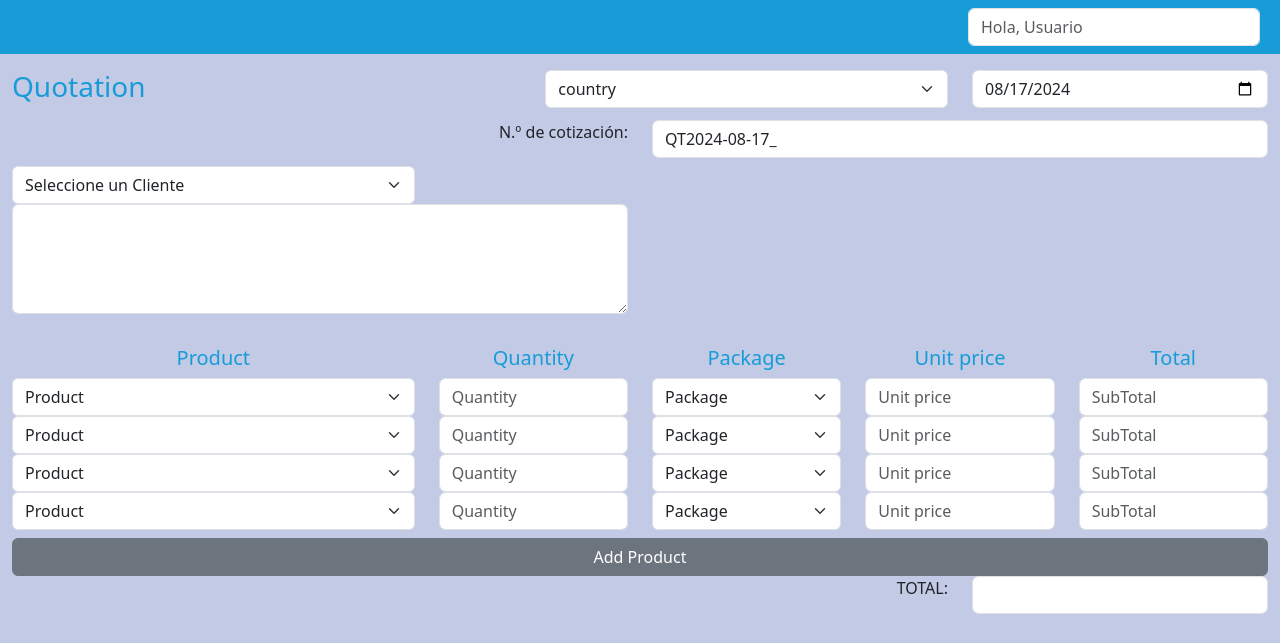
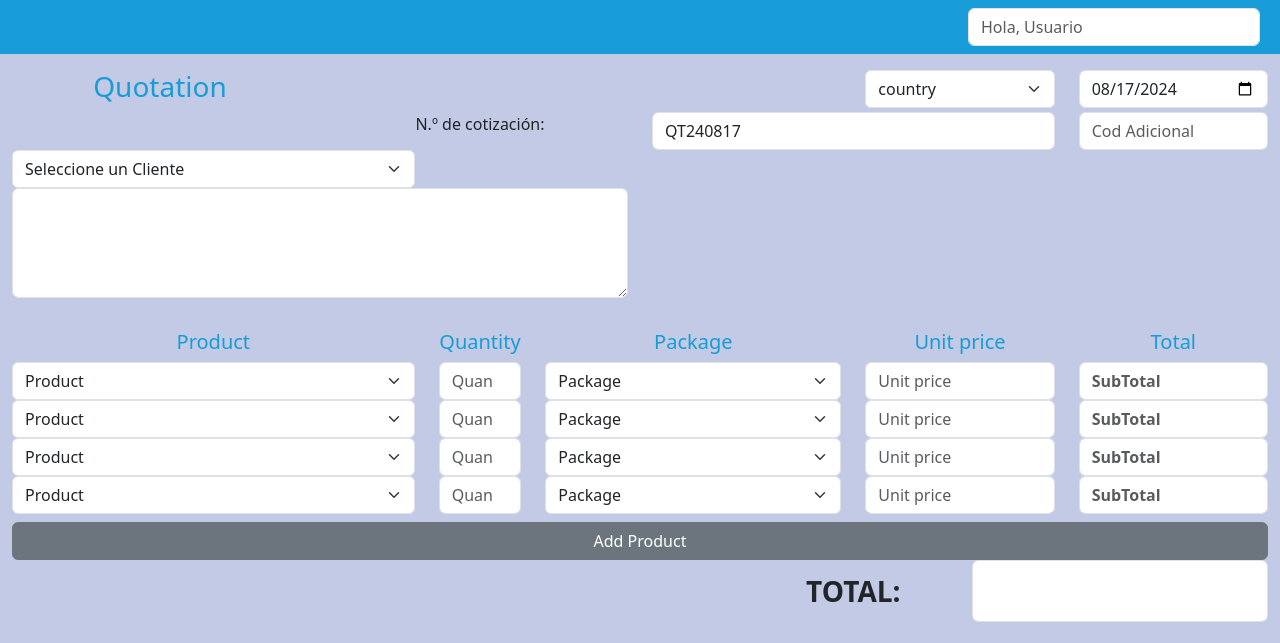
Before and after one commit to jignaciovelazquez/betaCotizador, a plain HTML site: page Index.html in a window 1280 px wide. Shown: the part 118-761 px from the top of the page. Drawn offline with nearby package versions, Linux system fonts and the light colour scheme.

Commit message:
funcionalidad de total

```diff
--- a/Index.html
+++ b/Index.html
@@ -95,15 +95,15 @@
             <div class="col-md-12 pt-3 pb-5" style="background-color: #C2CAE5;">
                 <!--<form onsubmit="alert('submit!');return false"></form>--->
                 <form id="FORMULARIO" class="row g-2 needs-validation" onsubmit="return false" novalidate>
-
+                    <section id="defineNroQuotation">
                         <div class="col-12 position-relative">
                             <div class="row">
-                            <h3 for="country" class="col-sm-3 text-start" style="color:#179cd8">Quotation</h3>
-                            <div class="col-sm-4 offset-2">
+                                <h3 for="country" class="col-sm-3 sm-text-start" style="color:#179cd8">Quotation</h3>
+                                <div class="col-sm-2 offset-sm-5">
                                     <select id="country" class="form-select" required>
                                         <option selected disabled value="">country</option>
-                                    <option value="Houston">Houston</option>
-                                    <option value="Miami">Miami</option>
+                                        <option value="Houston">USA - Houston</option>
+                                        <option value="Miami">USA - Miami</option>
                                         <option value="Argentina">Argentina</option>
                                         <option value="Colombia">Colombia</option>
                                         <option value="Uruguay">Uruguay</option>
@@ -112,7 +112,7 @@
                                         ¡¡Debes ingresar el Pais!
                                     </div>
                                 </div>
-                            <div class="col-sm-3">
+                                <div class="col-sm-2">
                                     <input type="date" class="form-control" id="date" required>
                                 </div>
                             </div>
@@ -120,15 +120,21 @@
 
                         <div class="col-12 position-relative">
                             <div class="row">
-                            <label for="nroQuotation" class="col-sm-3 offset-3 text-end">N.º de cotización:</label>
-                            <div class="col-sm-6">
+                                <label for="nroQuotation" class="col-sm-3 offset-sm-3 sm-text-end">N.º de
+                                    cotización:</label>
+                                <div class="col-sm-4">
                                     <input type="text" class="form-control" id="nroQuotation" required>
                                     <div class="invalid-tooltip">
                                         ¡Debes completar el Numero de Cotizacion!
                                     </div>
                                 </div>
+                                <div class="col-sm-2">
+                                    <input type="text" class="form-control" id="codAditional"
+                                        placeholder="Cod Adicional">
                                 </div>
                             </div>
+                        </div>
+
 
                         <div class="col-12 position-relative">
                             <div class="row">
@@ -152,18 +158,18 @@
                                 </div>
                             </div>
                         </div>
-
+                    </section>
 
                     <section id="calculations">
-                        <div class="col-12 position-relative pt-4">
+                        <div class="col-12 position-relative pt-4 d-none d-sm-block">
                             <div class="row">
                                 <div class="col-sm-4">
                                     <h5 class="col-12 text-center" style="color:#179cd8">Product</h5>
                                 </div>
-                                <div class="col-sm-2">
+                                <div class="col-sm-1">
                                     <h5 class="col-12 text-center" style="color:#179cd8">Quantity</h5>
                                 </div>
-                                <div class="col-sm-2">
+                                <div class="col-sm-3">
                                     <h5 class="col-12 text-center" style="color:#179cd8">Package</h5>
                                 </div>
                                 <div class="col-sm-2">
@@ -189,14 +195,14 @@
                                         ¡Debes ingresar el Producto!
                                     </div>
                                 </div>
-                                <div class="col-sm-2">
+                                <div class="col-sm-1">
                                     <input type="number" class="form-control" id="quantity_0" placeholder="Quantity"
                                         onkeypress="return noenter()" required>
                                     <div class="invalid-tooltip">
                                         ¡Debes ingresar la Cantidad!
                                     </div>
                                 </div>
-                                <div class="col-sm-2">
+                                <div class="col-sm-3">
                                     <select id="package_0" class="form-select" required>
                                         <option selected disabled value="">Package</option>
                                         <option value="Box 10 Units">Box 10 Units</option>
@@ -210,15 +216,15 @@
                                     </div>
                                 </div>
                                 <div class="col-sm-2">
-                                    <input type="number" class="form-control" id="unitPrice_0" placeholder="Unit price"
+                                    <input type="text" class="form-control" id="unitPrice_0" placeholder="Unit price"
                                         onkeypress="return noenter()" required>
                                     <div class="invalid-tooltip">
                                         ¡Debes ingresar el Precio Unitario!
                                     </div>
                                 </div>
                                 <div class="col-sm-2">
-                                    <input type="text" class="form-control" id="subtotal_0" placeholder="SubTotal"
-                                        onkeypress="return noenter()" readonly>
+                                    <input type="number" class="form-control fw-bold" id="subtotal_0"
+                                        placeholder="SubTotal " onkeypress="return noenter()" readonly>
                                 </div>
                             </div>
                         </div>
@@ -237,14 +243,14 @@
                                         ¡Debes ingresar el Producto!
                                     </div>
                                 </div>
-                                <div class="col-sm-2">
+                                <div class="col-sm-1">
                                     <input type="number" class="form-control" id="quantity_1" placeholder="Quantity"
                                         onkeypress="return noenter()">
                                     <div class="invalid-tooltip">
                                         ¡Debes ingresar la Cantidad!
                                     </div>
                                 </div>
-                                <div class="col-sm-2">
+                                <div class="col-sm-3">
                                     <select id="package_1" class="form-select">
                                         <option selected disabled value="">Package</option>
                                         <option value="Box 10 Units">Box 10 Units</option>
@@ -258,15 +264,15 @@
                                     </div>
                                 </div>
                                 <div class="col-sm-2">
-                                    <input type="number" class="form-control" id="unitPrice_1" placeholder="Unit price"
+                                    <input type="text" class="form-control" id="unitPrice_1" placeholder="Unit price"
                                         onkeypress="return noenter()">
                                     <div class="invalid-tooltip">
                                         ¡Debes ingresar el Precio Unitario!
                                     </div>
                                 </div>
                                 <div class="col-sm-2">
-                                    <input type="text" class="form-control" id="subtotal_1" placeholder="SubTotal"
-                                        onkeypress="return noenter()" readonly>
+                                    <input type="number" class="form-control fw-bold" id="subtotal_1"
+                                        placeholder="SubTotal" onkeypress="return noenter()" readonly>
                                 </div>
                             </div>
                         </div>
@@ -285,14 +291,14 @@
                                         ¡Debes ingresar el Producto!
                                     </div>
                                 </div>
-                                <div class="col-sm-2">
+                                <div class="col-sm-1">
                                     <input type="number" class="form-control" id="quantity_2" placeholder="Quantity"
                                         onkeypress="return noenter()">
                                     <div class="invalid-tooltip">
                                         ¡Debes ingresar la Cantidad!
                                     </div>
                                 </div>
-                                <div class="col-sm-2">
+                                <div class="col-sm-3">
                                     <select id="package_2" class="form-select">
                                         <option selected disabled value="">Package</option>
                                         <option value="Box 10 Units">Box 10 Units</option>
@@ -306,15 +312,15 @@
                                     </div>
                                 </div>
                                 <div class="col-sm-2">
-                                    <input type="number" class="form-control" id="unitPrice_2" placeholder="Unit price"
+                                    <input type="text" class="form-control" id="unitPrice_2" placeholder="Unit price"
                                         onkeypress="return noenter()">
                                     <div class="invalid-tooltip">
                                         ¡Debes ingresar el Precio Unitario!
                                     </div>
                                 </div>
                                 <div class="col-sm-2">
-                                    <input type="text" class="form-control" id="subtotal_2" placeholder="SubTotal"
-                                        onkeypress="return noenter()" readonly>
+                                    <input type="number" class="form-control fw-bold" id="subtotal_2"
+                                        placeholder="SubTotal" onkeypress="return noenter()" readonly>
                                 </div>
                             </div>
                         </div>
@@ -333,14 +339,14 @@
                                         ¡Debes ingresar el Producto!
                                     </div>
                                 </div>
-                                <div class="col-sm-2">
+                                <div class="col-sm-1">
                                     <input type="number" class="form-control" id="quantity_3" placeholder="Quantity"
                                         onkeypress="return noenter()">
                                     <div class="invalid-tooltip">
                                         ¡Debes ingresar la Cantidad!
                                     </div>
                                 </div>
-                                <div class="col-sm-2">
+                                <div class="col-sm-3">
                                     <select id="package_3" class="form-select">
                                         <option selected disabled value="">Package</option>
                                         <option value="Box 10 Units">Box 10 Units</option>
@@ -354,15 +360,15 @@
                                     </div>
                                 </div>
                                 <div class="col-sm-2">
-                                    <input type="number" class="form-control" id="unitPrice_3" placeholder="Unit price"
+                                    <input type="text" class="form-control" id="unitPrice_3" placeholder="Unit price"
                                         onkeypress="return noenter()">
                                     <div class="invalid-tooltip">
                                         ¡Debes ingresar el Precio Unitario!
                                     </div>
                                 </div>
                                 <div class="col-sm-2">
-                                    <input type="text" class="form-control" id="subtotal_3" placeholder="SubTotal"
-                                        onkeypress="return noenter()" readonly>
+                                    <input type="number" class="form-control fw-bold" id="subtotal_3"
+                                        placeholder="SubTotal" onkeypress="return noenter()" readonly>
                                 </div>
                             </div>
                         </div>
@@ -374,13 +380,11 @@
                             </div>
                         </div>
                         <div class="col-12 position-relative">
-                            <div class="row">
-                                <label for="total" class="col-sm-2 offset-7 text-end">TOTAL:</label>
+                            <div class="row" style="display: flex; align-items: center; justify-content: center;">
+                                <label for="total" class="col-sm-2 offset-sm-7 sm-text-end fs-3 fw-bold">TOTAL:</label>
                                 <div class="col-sm-3">
-                                    <input type="text" class="form-control" id="total" readonly>
-                                    <div class="invalid-tooltip">
-                                        ¡Debes completar el Numero de Cotizacion!
-                                    </div>
+                                    <input type="number" class="form-control text-center fs-2 fw-bold" id="total"
+                                        readonly>
                                 </div>
                             </div>
                         </div>
@@ -476,7 +480,7 @@
 
                     <div class="col-12 position-relative pt-4">
                         <div class="row">
-                            <div class="col-sm-4 offset-8">
+                            <div class="col-sm-4 offset-sm-8">
                                 <select id="seller" class="form-select" required>
                                     <option selected disabled value="Seller">Seller</option>
                                     <option value="Vendedor1">Vendedor1</option>
--- a/JavaScript.js
+++ b/JavaScript.js
@@ -62,9 +62,11 @@ function ShowDate() {
 
 function SetNroQuotation() {
   let date = document.getElementById("date").value;
-  let client = document.getElementById("client").value;
+  let client = document.getElementById("client").value != "" ? "_" + document.getElementById("client").value : "";
   let country = document.getElementById("country").value;
   let codCountry = "";
+  let codAditional =
+    document.getElementById("codAditional").value != "" ? "_" + document.getElementById("codAditional").value : "";
   switch (country) {
     case "Houston":
     case "Miami":
@@ -85,11 +87,15 @@ function SetNroQuotation() {
     default:
       break;
   }
-  document.getElementById("nroQuotation").value = "QT" + codCountry + date + "_" + client;
+  const day = date.slice(8, 10);
+  const month = date.slice(5, 7);
+  const year = date.slice(2, 4);
+  let fecha = year + "" + month + "" + day;
+  document.getElementById("nroQuotation").value = "QT" + codCountry + fecha + client + codAditional;
 }
 
 function SetTotal() {
-  let st0 = 0;
+  st0 = 0;
   let st1 = 0;
   let st2 = 0;
   let st3 = 0;
@@ -103,36 +109,35 @@ function SetTotal() {
   let up3 = document.getElementById("unitPrice_3").value != "" ? document.getElementById("unitPrice_3").value : 0;
   if (qt0 != 0 && up0 != 0) {
     st0 = qt0 * up0;
-    document.getElementById("subtotal_0").value = st0;
+    document.getElementById("subtotal_0").value = st0.toFixed(2);
   }
   if (qt1 != 0 && up1 != 0) {
     st1 = qt1 * up1;
-    document.getElementById("subtotal_1").value = st1;
+    document.getElementById("subtotal_1").value = st1.toFixed(2);
   }
   if (qt2 != 0 && up2 != 0) {
     st2 = qt2 * up2;
-    document.getElementById("subtotal_2").value = st2;
+    document.getElementById("subtotal_2").value = st2.toFixed(2);
   }
   if (qt3 != 0 && up3 != 0) {
     st3 = qt3 * up3;
-    document.getElementById("subtotal_3").value = st3;
+    document.getElementById("subtotal_3").value = st3.toFixed(2);
   }
+  console.log(st0);
+  console.log(st1);
+  console.log(st2);
+  console.log(st3);
+  console.log(st0 + st1 + st2 + st3);
+
   if (st0 != 0 || st1 != 0 || st2 != 0 || st3 != 0) {
-    document.getElementById("total").value = st0 + st1 + st2 + st3;
+    let total = st0 + st1 + st2 + st3;
+    document.getElementById("total").value = total.toFixed(2);
   }
 }
 
 //Event
 
-document.getElementById("country").addEventListener("change", () => {
-  SetNroQuotation();
-});
-
-document.getElementById("client").addEventListener("change", () => {
-  SetNroQuotation();
-});
-
-document.getElementById("date").addEventListener("change", () => {
+document.getElementById("defineNroQuotation").addEventListener("change", () => {
   SetNroQuotation();
 });
 
```
Lines whose indentation alone changed are shown as unchanged.
